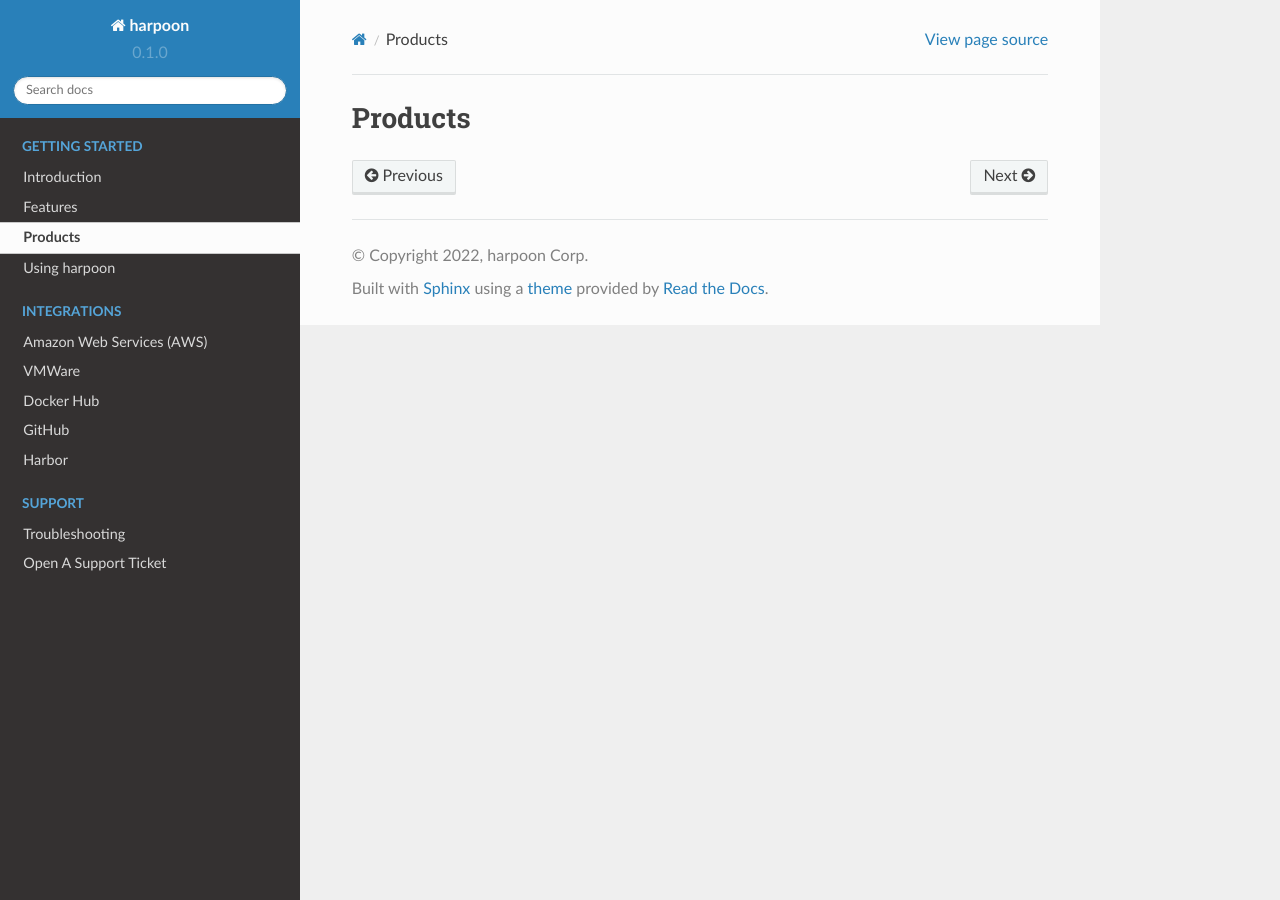
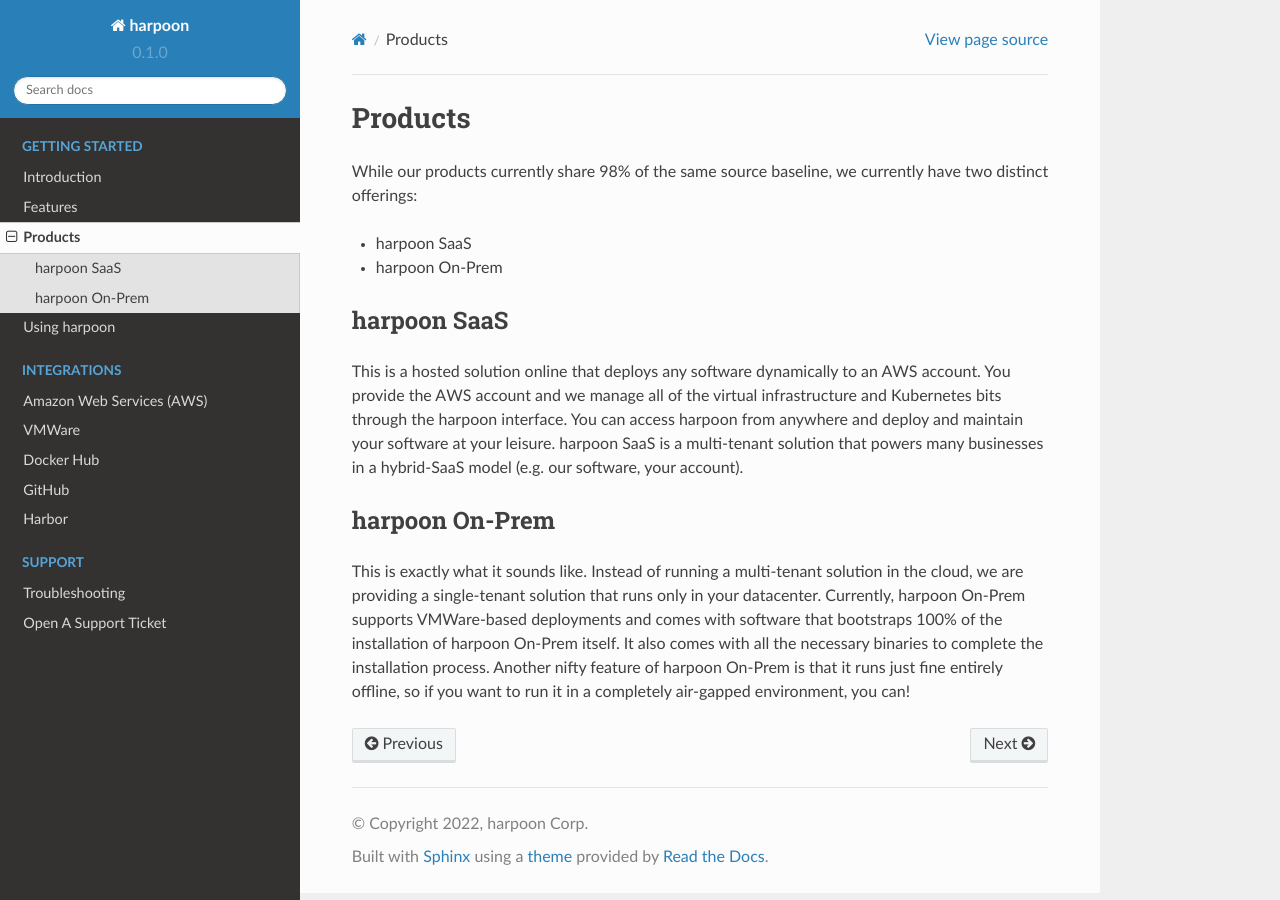
Before and after one commit to harpooncorp/docs, a Sphinx documentation site: the page built from docs/source/products.rst, in a window 1280 px wide. Built offline with Sphinx 7.4.7 and the Read the Docs theme 2.0.0, drawn with Linux system fonts in a browser that asks for light colours.

Commit message:
no message

```diff
--- a/docs/source/products.rst
+++ b/docs/source/products.rst
@@ -1,3 +1,25 @@
 ========
 Products
 ========
+While our products currently share 98% of the same source baseline, we currently have two distinct
+offerings:
+
+* harpoon SaaS
+* harpoon On-Prem
+
+harpoon SaaS
+------------
+This is a hosted solution online that deploys any software dynamically to an AWS account. You provide
+the AWS account and we manage all of the virtual infrastructure and Kubernetes bits through the harpoon
+interface. You can access harpoon from anywhere and deploy and maintain your software at your leisure.
+harpoon SaaS is a multi-tenant solution that powers many businesses in a hybrid-SaaS model (e.g. our
+software, your account).
+
+harpoon On-Prem
+---------------
+This is exactly what it sounds like. Instead of running a multi-tenant solution in the cloud, we are
+providing a single-tenant solution that runs only in your datacenter. Currently, harpoon On-Prem supports
+VMWare-based deployments and comes with software that bootstraps 100% of the installation of harpoon
+On-Prem itself. It also comes with all the necessary binaries to complete the installation process.
+Another nifty feature of harpoon On-Prem is that it runs just fine entirely offline, so if you want to
+run it in a completely air-gapped environment, you can!
```
Also changed, not shown: docs/source/aws.rst (+10 -0 lines), docs/source/dockerhub.rst (+11 -0 lines), docs/source/github.rst (+18 -0 lines), docs/source/usage.rst (+19 -25 lines).
